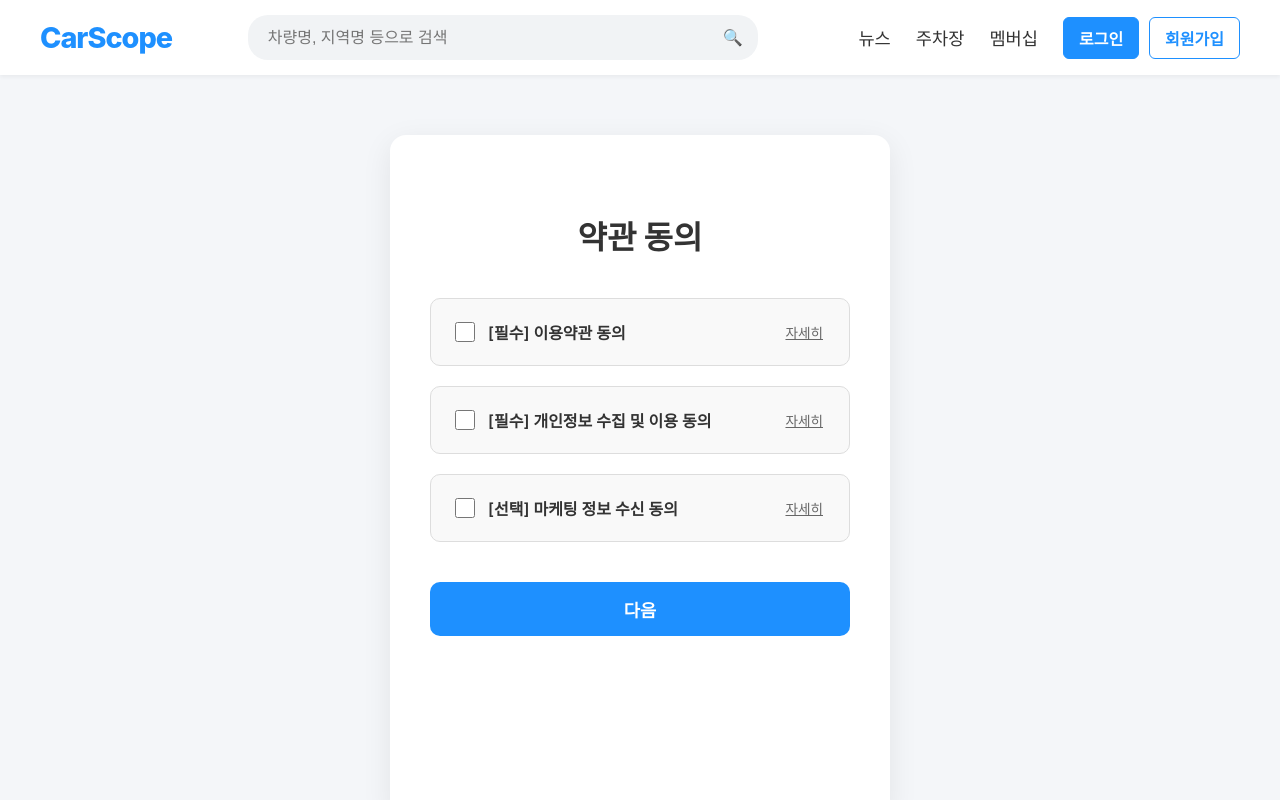
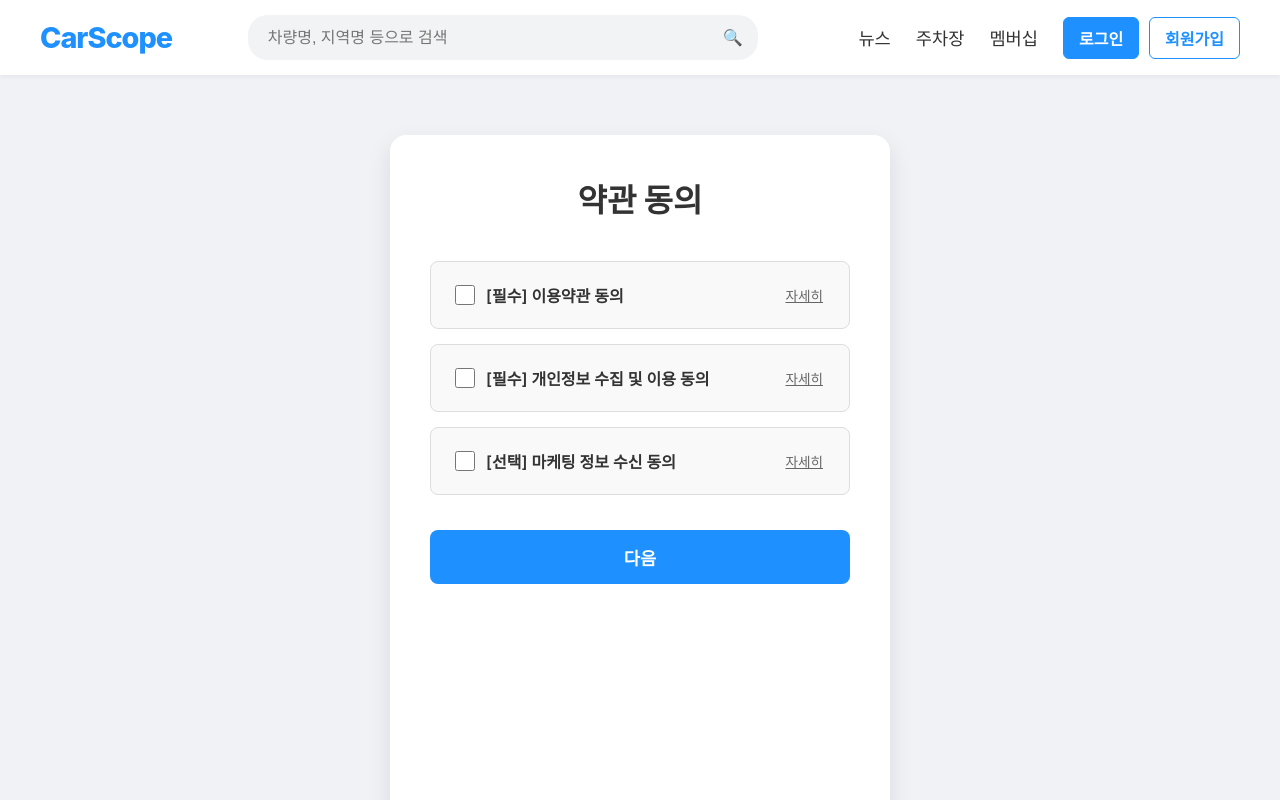
Before and after one commit to 2024136034-hakcheol/car-scope, a React (Create React App) app: page /signup in a window 1280 px wide. Shown: the top 800 px of the page. Built offline with nearby package versions, Linux system fonts and the light colour scheme; no server answers.

Commit message:
style: 회원가입 페이지 기존 JS 구조 유지하며 카드형 디자인 적용

```diff
--- a/src/styles/SignUpPage.css
+++ b/src/styles/SignUpPage.css
@@ -1,35 +1,39 @@
 :root {
     --primary-color: #1E90FF;
-    --primary-hover: #0056b3;
-    --text-primary: #333333;
-    --text-secondary: #666666;
-    --border-color: #dddddd;
-    --bg-color: #f4f6f9;
+    --primary-hover: #0069d9;
+    --text-main: #333;
+    --text-sub: #666;
+    --border-color: #ddd;
+    --bg-page: #f0f2f5;
     --white: #ffffff;
-    --shadow-card: 0 8px 30px rgba(0, 0, 0, 0.08);
-    --radius-md: 10px;
 }
 
 body {
-    background-color: var(--bg-color);
+    background-color: var(--bg-page);
 }
 
 .signup-container {
+    width: 100%;
     max-width: 500px;
     margin: 60px auto;
-    padding: 50px 40px;
+    padding: 40px;
     background-color: var(--white);
     border-radius: 16px;
-    box-shadow: var(--shadow-card);
+    box-shadow: 0 10px 25px rgba(0, 0, 0, 0.1);
     box-sizing: border-box;
+}
+
+.signup-step {
+    width: 100%;
 }
 
 .signup-step h2 {
     font-size: 2rem;
-    color: var(--text-primary);
+    font-weight: 800;
+    color: var(--text-main);
     text-align: center;
     margin-bottom: 40px;
-    font-weight: 800;
+    margin-top: 0;
 }
 
 .signup-form {
@@ -39,48 +43,42 @@ body {
 }
 
 .input-group {
-    width: 100%;
     display: flex;
     flex-direction: column;
     gap: 8px;
+    width: 100%;
 }
 
 .input-group label {
     font-size: 0.95rem;
     font-weight: 600;
-    color: var(--text-primary);
-    margin-left: 2px;
+    color: var(--text-main);
 }
 
 .input-group input,
 .input-group select {
     width: 100%;
-    padding: 12px 15px;
+    height: 48px;
+    padding: 0 15px;
+    border: 1px solid var(--border-color);
+    border-radius: 8px;
     font-size: 1rem;
-    border: 1px solid var(--border-color);
-    border-radius: var(--radius-md);
     box-sizing: border-box;
     transition: all 0.2s;
-    height: 50px;
     background-color: #fff;
-    color: var(--text-primary);
 }
 
 .input-group input:focus,
 .input-group select:focus {
+    border-color: var(--primary-color);
     outline: none;
-    border-color: var(--primary-color);
     box-shadow: 0 0 0 3px rgba(30, 144, 255, 0.1);
-}
-
-.input-group input::placeholder {
-    color: #bbb;
 }
 
 .form-row {
     display: flex;
     gap: 10px;
-    align-items: flex-end;
+    width: 100%;
 }
 
 .form-row .input-group {
@@ -89,25 +87,30 @@ body {
 
 .phone-group {
     display: flex;
+    align-items: flex-end;
     gap: 10px;
-    align-items: flex-end;
+    width: 100%;
 }
 
 .phone-group .input-group {
     flex: 1;
 }
 
+.phone-group input {
+    margin-bottom: 0;
+}
+
 .sms-button,
 .duplicate-check-btn,
 .email-check-btn {
-    height: 50px;
+    height: 48px;
     padding: 0 20px;
+    background-color: #f8f9fa;
+    border: 1px solid var(--border-color);
+    border-radius: 8px;
+    color: var(--text-main);
+    font-weight: 600;
     font-size: 0.9rem;
-    font-weight: 600;
-    color: var(--text-primary);
-    background-color: #f1f3f5;
-    border: 1px solid var(--border-color);
-    border-radius: var(--radius-md);
     cursor: pointer;
     white-space: nowrap;
     transition: all 0.2s;
@@ -118,7 +121,7 @@ body {
 .duplicate-check-btn:hover,
 .email-check-btn:hover {
     background-color: #e9ecef;
-    border-color: #ced4da;
+    border-color: #ccc;
 }
 
 .password-input-wrapper {
@@ -127,6 +130,7 @@ body {
 }
 
 .password-input-wrapper input {
+    width: 100%;
     padding-right: 50px;
 }
 
@@ -137,58 +141,29 @@ body {
     transform: translateY(-50%);
     background: none;
     border: none;
-    color: var(--text-secondary);
+    color: var(--text-sub);
     font-size: 0.9rem;
     cursor: pointer;
     font-weight: 600;
     padding: 0;
 }
 
-.next-button {
-    width: 100%;
-    padding: 15px;
-    font-size: 1.1rem;
-    font-weight: 700;
-    background-color: var(--primary-color);
-    color: white;
-    border: none;
-    border-radius: var(--radius-md);
-    cursor: pointer;
-    transition: background-color 0.2s;
-    margin-top: 20px;
-    height: 54px;
+.email-group {
+    display: flex;
+    align-items: flex-end;
+    gap: 10px;
 }
 
-.next-button:hover {
-    background-color: var(--primary-hover);
-}
-
-.cancel-button {
-    width: 100%;
-    padding: 15px;
-    font-size: 1.1rem;
-    font-weight: 700;
-    background-color: var(--white);
-    color: var(--text-secondary);
-    border: 1px solid var(--border-color);
-    border-radius: var(--radius-md);
-    cursor: pointer;
-    transition: all 0.2s;
-    margin-top: 10px;
-    height: 54px;
-}
-
-.cancel-button:hover {
-    background-color: #f8f9fa;
-    border-color: #ccc;
+.email-group .input-group {
+    flex: 1;
 }
 
 .agreement-box {
-    margin-bottom: 20px;
+    background-color: #f9f9f9;
     border: 1px solid var(--border-color);
-    border-radius: var(--radius-md);
+    border-radius: 8px;
     padding: 20px;
-    background-color: #f9f9f9;
+    margin-bottom: 15px;
 }
 
 .agreement-header {
@@ -197,43 +172,81 @@ body {
     align-items: center;
 }
 
-.agreement-box label {
-    font-size: 1rem;
+.agreement-header label {
     font-weight: 600;
     display: flex;
     align-items: center;
-    gap: 10px;
+    gap: 8px;
     cursor: pointer;
-    color: var(--text-primary);
+    font-size: 1rem;
 }
 
-.agreement-box input[type="checkbox"] {
+.agreement-header input[type="checkbox"] {
     width: 20px;
     height: 20px;
+    cursor: pointer;
     accent-color: var(--primary-color);
 }
 
 .details-button {
     background: none;
     border: none;
-    color: var(--text-secondary);
+    text-decoration: underline;
+    color: var(--text-sub);
+    cursor: pointer;
     font-size: 0.85rem;
-    text-decoration: underline;
+}
+
+.next-button,
+.signup-submit-btn {
+    width: 100%;
+    height: 54px;
+    background-color: var(--primary-color);
+    color: var(--white);
+    font-size: 1.1rem;
+    font-weight: 700;
+    border: none;
+    border-radius: 8px;
     cursor: pointer;
+    margin-top: 20px;
+    transition: background-color 0.2s;
+}
+
+.next-button:hover,
+.signup-submit-btn:hover {
+    background-color: var(--primary-hover);
+}
+
+.cancel-button {
+    width: 100%;
+    height: 54px;
+    background-color: var(--white);
+    color: var(--text-sub);
+    border: 1px solid var(--border-color);
+    border-radius: 8px;
+    font-size: 1.1rem;
+    font-weight: 700;
+    cursor: pointer;
+    margin-top: 10px;
 }
 
 .password-validation-guide {
+    background-color: #f8f9fa;
+    padding: 15px;
+    border-radius: 8px;
     margin-top: 5px;
-    padding: 10px;
-    background-color: #f8f9fa;
-    border-radius: 8px;
-    font-size: 0.85rem;
-    color: var(--text-secondary);
+}
+
+.password-validation-guide ul {
+    margin: 0;
+    padding: 0;
+    list-style: none;
 }
 
 .password-validation-guide li {
-    list-style: none;
+    font-size: 0.85rem;
     margin-bottom: 4px;
+    color: var(--text-sub);
 }
 
 .password-validation-guide li.valid {
@@ -247,7 +260,13 @@ body {
 
 @media (max-width: 600px) {
     .signup-container {
-        margin: 20px;
+        margin: 20px auto;
+        width: 90%;
         padding: 30px 20px;
     }
+
+    .form-row {
+        flex-direction: column;
+        gap: 20px;
+    }
 }
```
